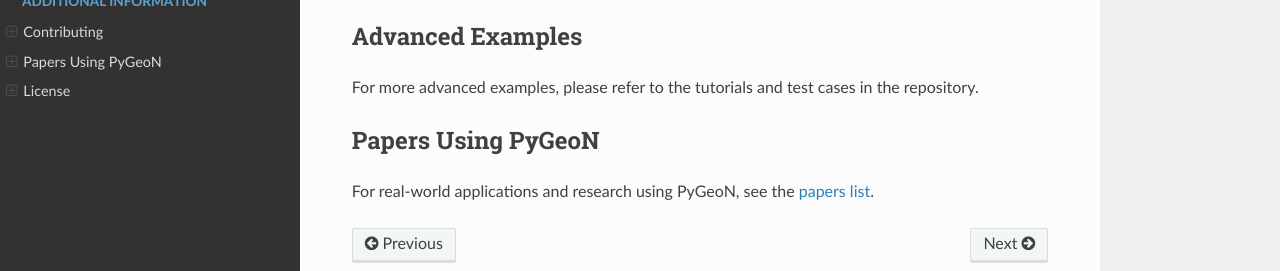
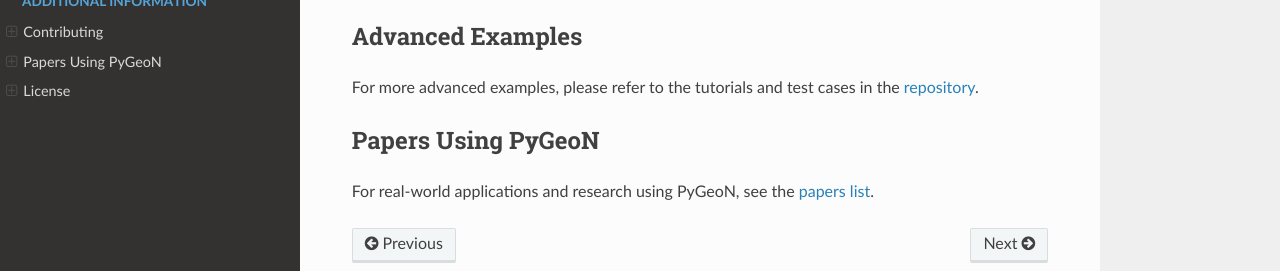
Before and after one commit to compgeo-mox/pygeon, a Sphinx documentation site: the page built from docs/examples.rst, in a window 1280 px wide, cut to the strip 520-791 px from the top of the page. Built offline with Sphinx 7.4.7 and the Read the Docs theme 3.1.0, drawn with Linux system fonts in a browser that asks for light colours; pages that are not in the unit, such as notebooks, are missing from menus; part of the change alters nothing that is shown.

```diff
--- a/docs/examples.rst
+++ b/docs/examples.rst
@@ -19,7 +19,7 @@ Here's a simple example of using PyGeoN:
 Advanced Examples
 -----------------
 
-For more advanced examples, please refer to the tutorials and test cases in the repository.
+For more advanced examples, please refer to the tutorials and test cases in the `repository <https://github.com/compgeo-mox/pygeon/tree/readthedocs/tutorials>`_.
 
 Papers Using PyGeoN
 -------------------
```
